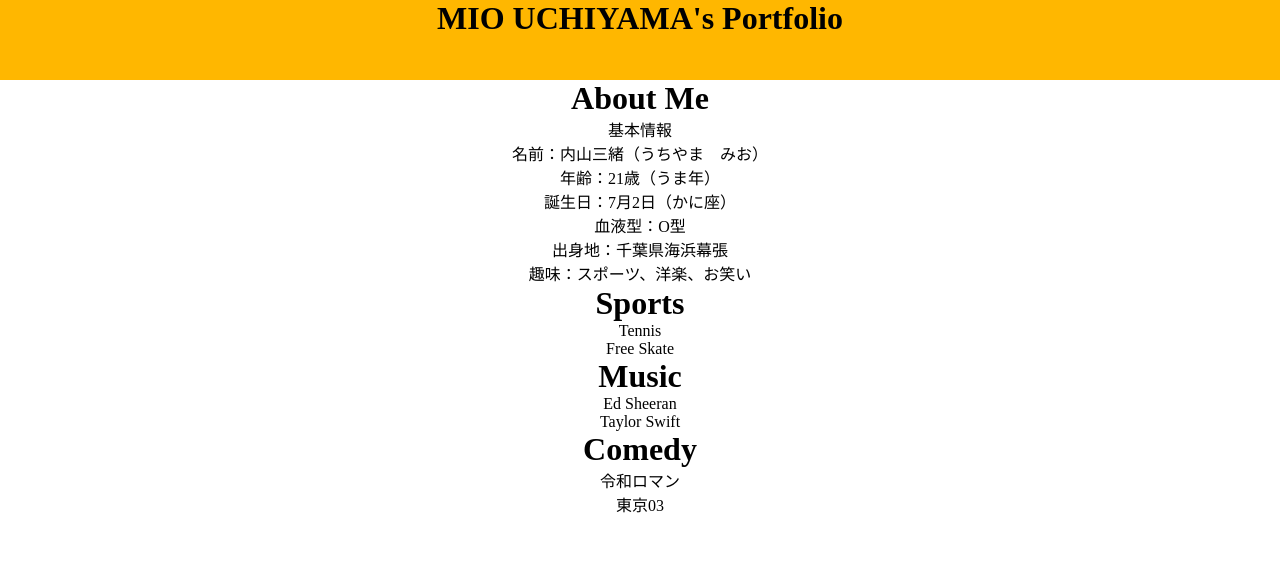
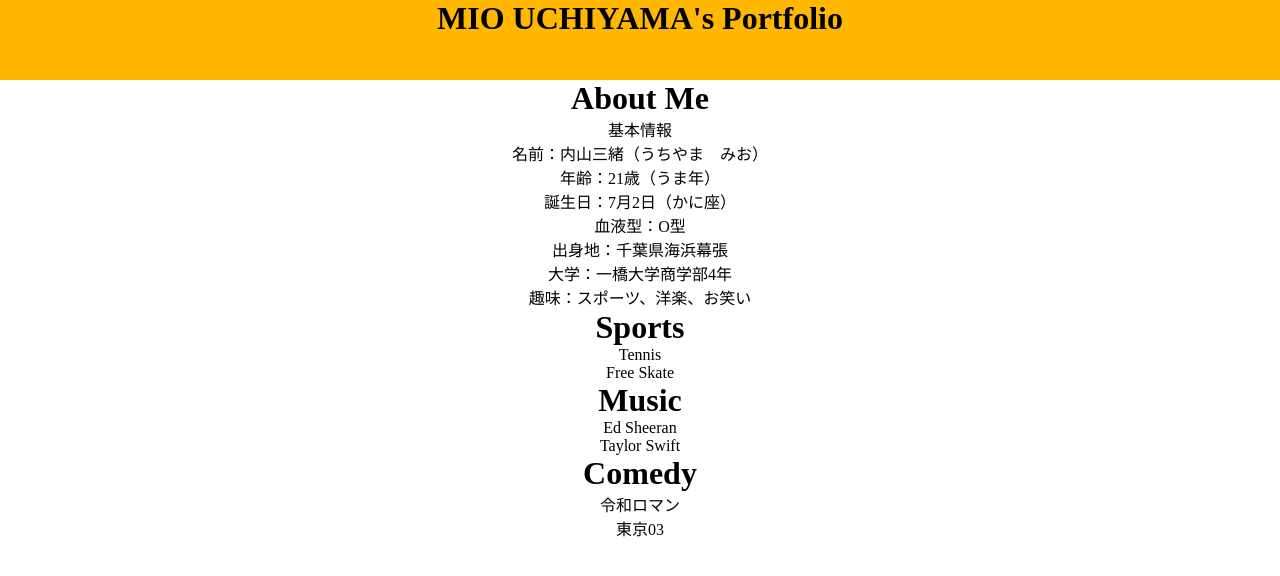
Before and after one commit to miouchiyama/my-portfolio, a plain HTML site: page index.html in a window 1280 px wide. Drawn offline with Linux system fonts and the light colour scheme; some packages are replaced by stand-ins of ours.

Commit message:
少し編集

```diff
--- a/index.html
+++ b/index.html
@@ -20,6 +20,7 @@
       <p>誕生日：7月2日（かに座）</p>
       <p>血液型：O型</p>
       <p>出身地：千葉県海浜幕張</p>
+      <p>大学：一橋大学商学部4年</p>
       <p>趣味：スポーツ、洋楽、お笑い</p>
       <p></p>
     </div>
```
